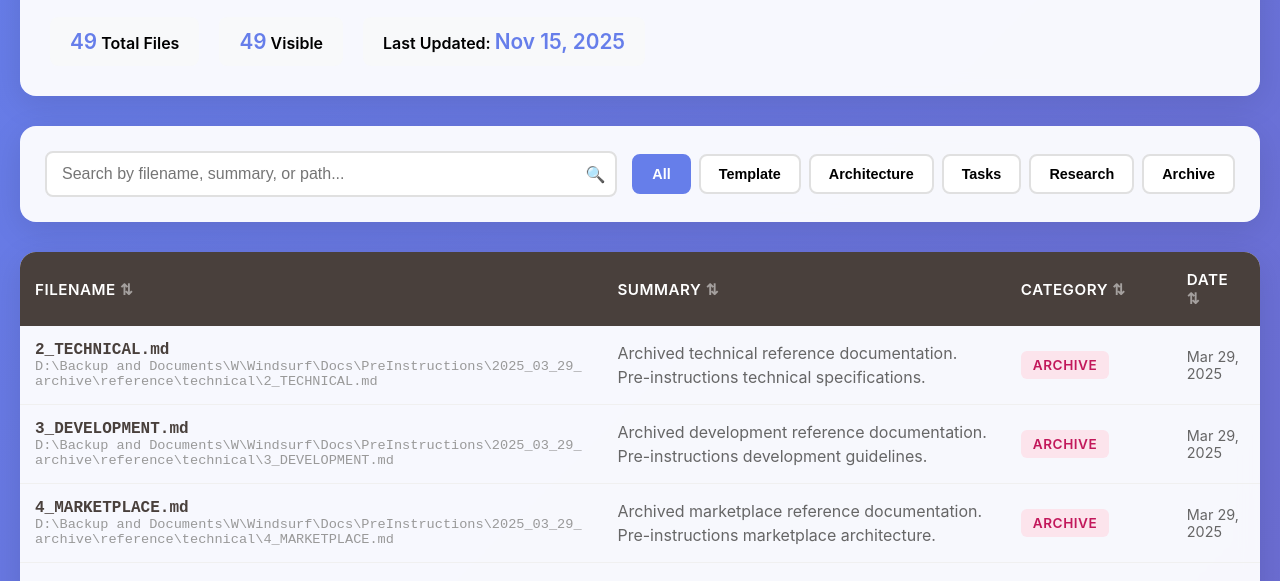
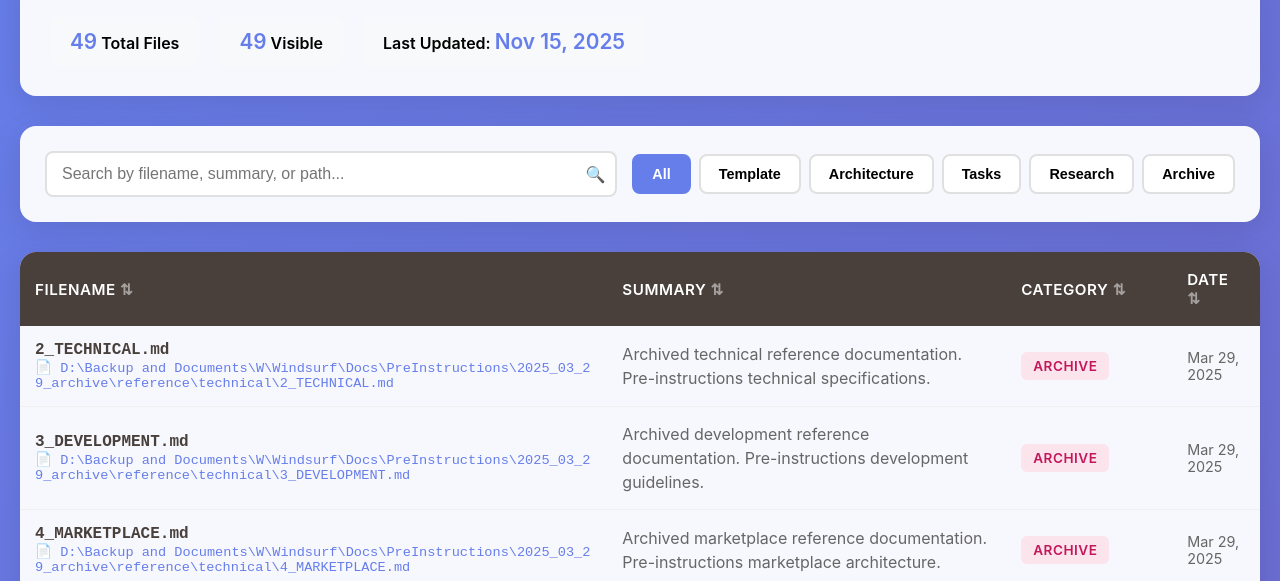
Before and after one commit to Whassup-world/LisboaPorFavor-vanilla, a plain HTML site: page docs/DOCUMENTATION.html in a window 1280 px wide. Shown: the part 173-754 px from the top of the page. Drawn offline with Linux system fonts and the light colour scheme.

Commit message:
feat: Make documentation search results clickable
- File paths now clickable with file:/// protocol
- Click path to open markdown file directly
- Hover effect on links
- 📄 icon for visual indicator

```diff
--- a/docs/DOCUMENTATION.html
+++ b/docs/DOCUMENTATION.html
@@ -437,7 +437,11 @@
                 <tr>
                     <td>
                         <div class="filename">${doc.filename}</div>
-                        <div class="path" title="${doc.path}">${doc.path}</div>
+                        <div class="path" title="${doc.path}">
+                            <a href="file:///${doc.path}" style="color: #667eea; text-decoration: none;" onmouseover="this.style.textDecoration='underline'" onmouseout="this.style.textDecoration='none'" title="Click to open file">
+                                📄 ${doc.path}
+                            </a>
+                        </div>
                     </td>
                     <td class="summary">${doc.summary}</td>
                     <td><span class="category ${doc.category}">${doc.category}</span></td>
```
